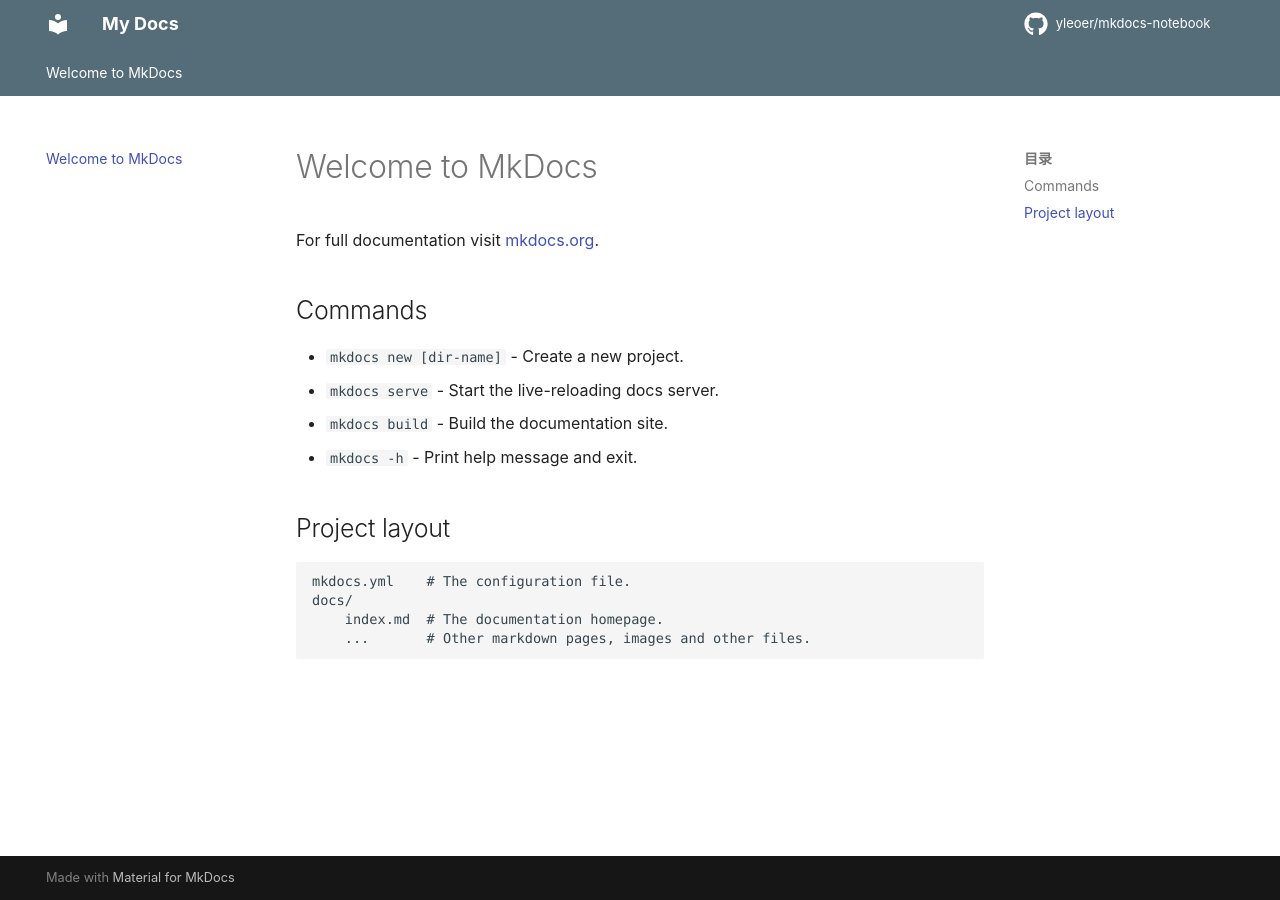
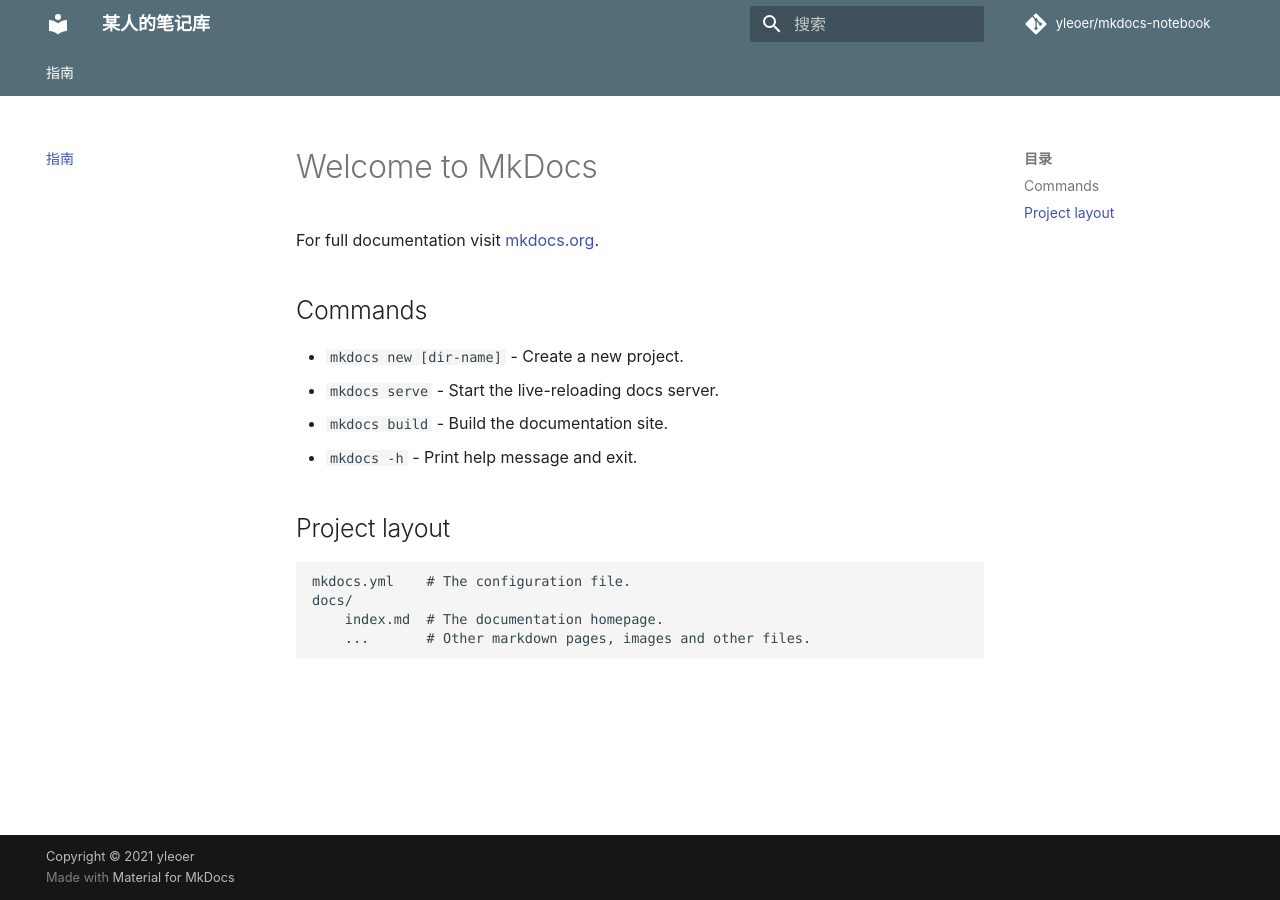
Before and after one commit to yleoer/mkdocs-notebook, an MkDocs documentation site: the page built from docs/index.md, in a window 1280 px wide. Built offline with MkDocs 1.6.1 and Material for MkDocs 9.7.7, drawn with Linux system fonts in a browser that asks for light colours; comment, search, counter and statistics services are not loaded.

Commit message:
feat: add index.md
- modify the configuration
- add a guide index

```diff
--- a/mkdocs.yml
+++ b/mkdocs.yml
@@ -1,7 +1,11 @@
-site_name: My Docs
+site_name: 某人的笔记库
+site_url: https://note.yxuefeng.com/
+site_author: yleoer
+site_description: 仅仅是某人的笔记库罢了
+repo_name: yleoer/mkdocs-notebook
 repo_url: https://github.com/yleoer/mkdocs-notebook.git
-repo_name: yleoer/mkdocs-notebook
-edit_uri: edit/main/docs/
+copyright: Copyright &copy; 2021 yleoer
+
 theme:
   name: material
   language: zh
@@ -10,14 +14,48 @@ theme:
   features:
     - navigation.tabs
     - navigation.expand
+    - content.code.annotate
   palette:
     primary: blue grey
     accent: cyan
   icon:
-    repo: fontawesome/brands/github
+    admonition:
+      note: octicons/tag-16
+      abstract: octicons/checklist-16
+      info: octicons/info-16
+      tip: octicons/squirrel-16
+      success: octicons/check-16
+      question: octicons/question-16
+      warning: octicons/alert-16
+      failure: octicons/x-circle-16
+      danger: octicons/zap-16
+      bug: octicons/bug-16
+      example: octicons/beaker-16
+      quote: octicons/quote-16
+
 markdown_extensions:
+  - abbr
   - admonition
+  - meta
+  - pymdownx.keys
+  - pymdownx.mark
+  - pymdownx.caret
+  - pymdownx.tilde
+  - pymdownx.critic
+  - pymdownx.details
+  - pymdownx.highlight
+  - pymdownx.superfences
+  - pymdownx.inlinehilite
+  - pymdownx.tabbed:
+      alternate_style: true
   - toc:
       permalink: true
+  - pymdownx.tasklist:
+      custom_checkbox: true
+
 plugins:
+  - search
   - git-revision-date
+
+nav:
+  - 指南: index.md
```
Also changed, not shown: 2 other files.
